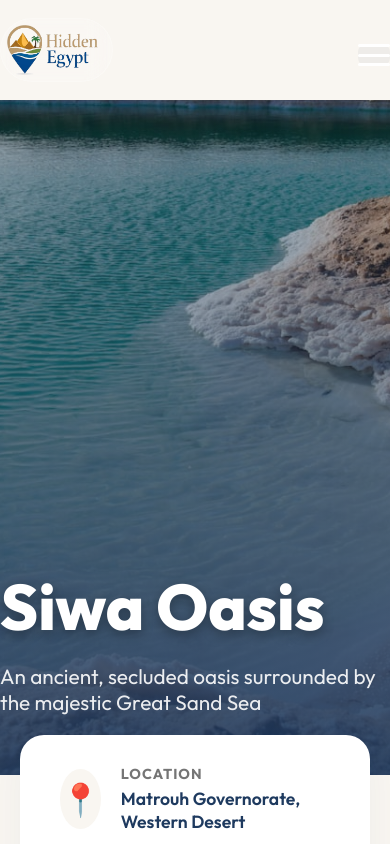
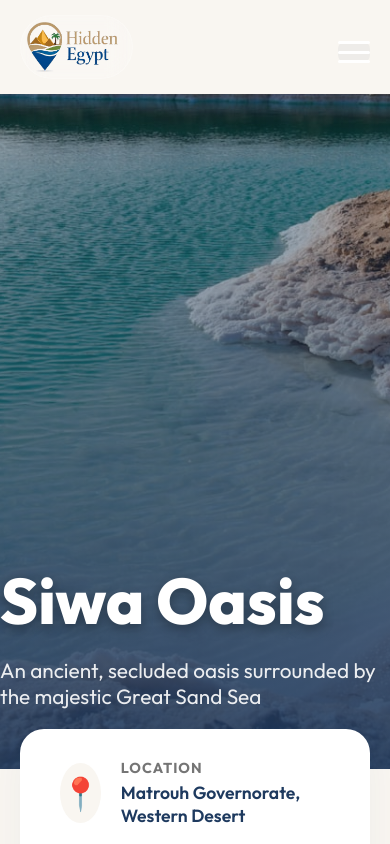
Before and after one commit to Seif-Abdo/hidden-egypt, a plain HTML site: page siwa.html in a window 390 px wide. Shown: the top 844 px of the page. Drawn offline with Linux system fonts and the light colour scheme.

Commit message:
Fix UI: Un-squished destination navbars (full width), Fixed mobile menu text contrast

```diff
--- a/css/style.css
+++ b/css/style.css
@@ -736,6 +736,12 @@ body.body-hero .desktop-only-contact .btn {
     animation: slideDown 0.3s ease forwards;
 }
 
+/* Ensure mobile menu links are dark and readable even on hero pages */
+.nav-toggle-input:checked ~ header .nav-links li a {
+    color: var(--color-secondary) !important;
+    text-shadow: none !important;
+}
+
 @keyframes slideDown {
     from { opacity: 0; transform: translateY(-10px) scaleY(0.95); }
     to   { opacity: 1; transform: translateY(0) scaleY(1); }
@@ -769,10 +775,17 @@ body.body-hero .desktop-only-contact .btn {
 }
 
 /* ── Subpage narrow header (Explore, Gallery, About, Contact) ──────────────── */
-.page-header .container {
+body:not(.body-hero) .page-header .container {
     max-width: 1000px;
     margin: 0 auto;
     width: 100%;
+}
+
+/* Let the destination page headers stretch to layout edges */
+body.body-hero .page-header .container {
+    max-width: none;
+    width: 100%;
+    padding: 0 40px;
 }
 
 @media (max-width: 768px) {
@@ -847,7 +860,7 @@ body.body-hero .desktop-only-contact .btn {
 .desktop-only-contact { display: block; }
 
 @media (max-width: 768px) {
-    /* Header Transparency Fix */
+    /* Header Transparency Fix for Subpages */
     .page-header {
         background: rgba(255, 255, 255, 0.98) !important;
         backdrop-filter: blur(12px) !important;
@@ -856,6 +869,11 @@ body.body-hero .desktop-only-contact .btn {
         position: sticky !important;
         top: 0 !important;
         z-index: 9999 !important;
+        padding: 15px 20px !important; /* Essential specific fix for mobile width clipping */
+    }
+
+    body.body-hero .page-header .container {
+        padding: 0 !important;
     }
 
     /* Hero Overlap Fix */
```
